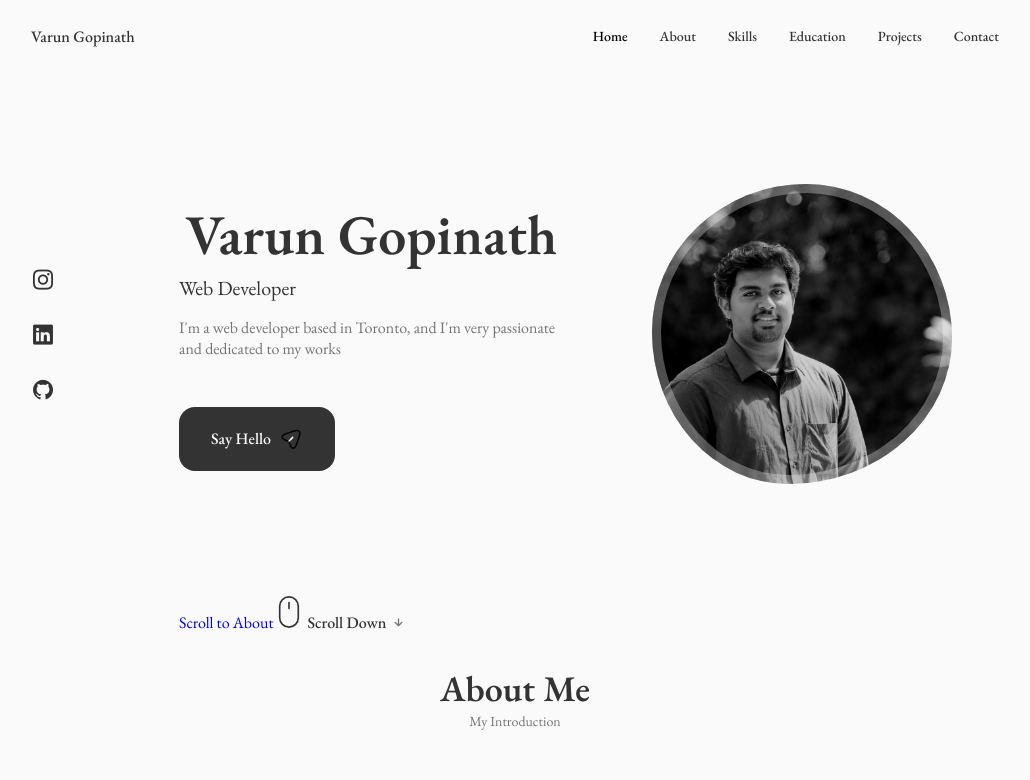
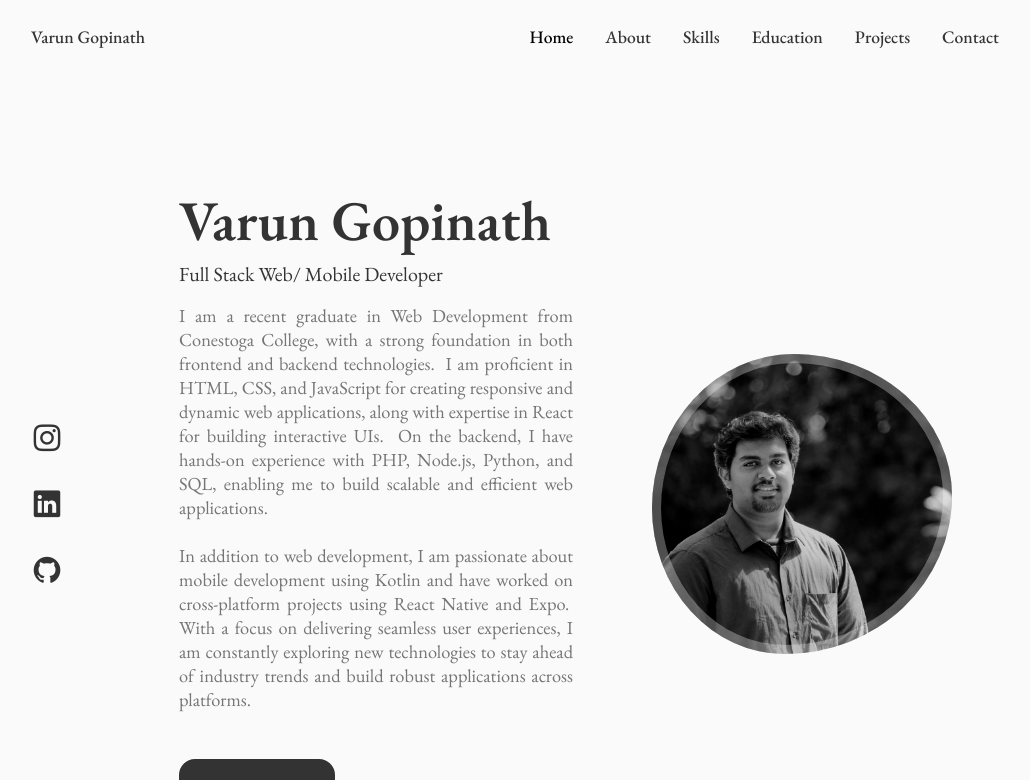
Before and after one commit to varungnathan/varun-gopinath-portfolio, a React (Create React App) app: page / in a window 1280 px wide. Shown: the top 780 px of the page, without its empty margins (125-1155 px from the left). Built offline with nearby package versions, Linux system fonts and the light colour scheme.

Commit message:
Update Data component content and enhance CSS for improved layout and readability

```diff
--- a/src/components/header/Home/Data.jsx
+++ b/src/components/header/Home/Data.jsx
@@ -6,8 +6,15 @@ const Data = () => {
   return (
     <div className="home__data">
         <h1 className="home__title">Varun Gopinath</h1>
-        <h3 className="home__subtitle">Web Developer</h3>
-        <p className="home__description">I'm a web developer based in Toronto, and I'm very passionate and dedicated to my works</p>
+        <h3 className="home__subtitle">Full Stack Web/ Mobile Developer</h3>
+        <p className="home__description">
+  I am a recent graduate in Web Development from Conestoga College, with a strong foundation in both frontend and backend technologies.&nbsp;
+  I am proficient in HTML, CSS, and JavaScript for creating responsive and dynamic web applications, along with expertise in React for building interactive UIs.&nbsp;
+  On the backend, I have hands-on experience with PHP, Node.js, Python, and SQL, enabling me to build scalable and efficient web applications.&nbsp;<br />
+  &nbsp;<br />
+  In addition to web development, I am passionate about mobile development using Kotlin and have worked on cross-platform projects using React Native and Expo.&nbsp;
+  With a focus on delivering seamless user experiences, I am constantly exploring new technologies to stay ahead of industry trends and build robust applications across platforms.
+</p>
         <a href="#contact" className="button button--flex">
             Say Hello
             <svg
--- a/src/components/header/Home/home.css
+++ b/src/components/header/Home/home.css
@@ -18,7 +18,7 @@
 }
 
 .home__social-icon {
-    font-size: 1.5rem;
+    font-size: 2rem;
     color: var(--title-color);
 }
 
@@ -26,10 +26,22 @@
     color: var(--title-color-darker);
 }
 
+.home__data {
+    display: flex;
+    flex-direction: column;
+    align-items: flex-start;
+    padding-left: 0;
+}
+
+.home__title, .home__subtitle {
+    text-align: left;
+    margin: 0;
+    padding: 0;
+}
+
 .home__title {
     font-size: var(--big-font-size);
     margin-bottom: var(--mb-0-25);
-    margin-left: 0.4rem;
 }
 
 .home__hand {
@@ -40,7 +52,6 @@
 .home__subtitle {
     position: relative;
     font-size: var(--h3-font-size);
-    padding-right: 5.4rem;
     font-weight: var(--font-normal);
     margin-bottom: var(--mb-1);
 }
@@ -56,8 +67,10 @@
 }
 
 .home__description {
-    max-width: 400;
+    max-width: 400px;
     margin-bottom: var(--mb-3);
+    text-align: justify;
+    font-size: 1.15rem;
 }
 
 .home__img {
--- a/src/components/header/header.css
+++ b/src/components/header/header.css
@@ -21,6 +21,7 @@ nav {
 .nav__logo{
     color: var(--title-color);
     font-weight: var(--font-medium);
+    font-size: 1.1rem;
 }
 
 .nav__logo,
@@ -42,6 +43,7 @@ nav {
     color: var(--title-color);
     font-weight: var(--font-medium);
     transition: .3s;
+    font-size: 1.1rem;
 }
 
 .nav__icon,
```
